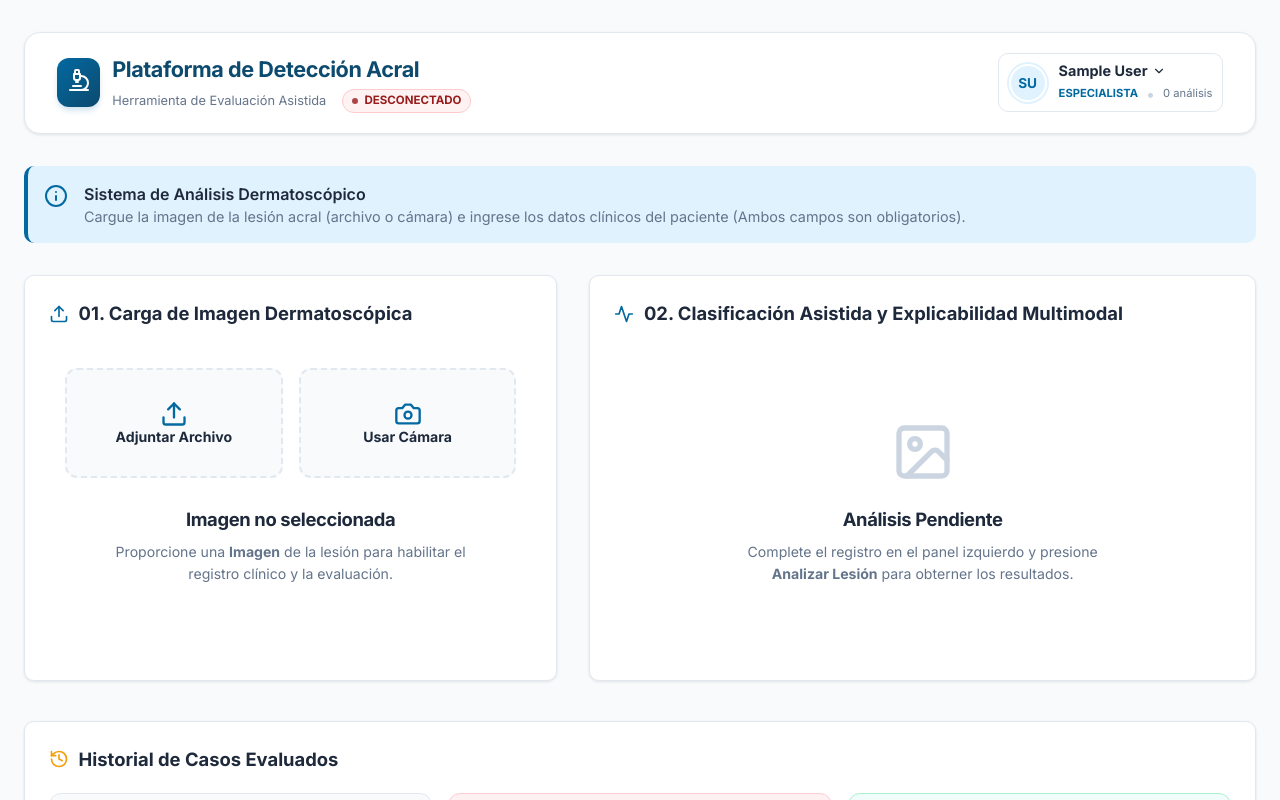
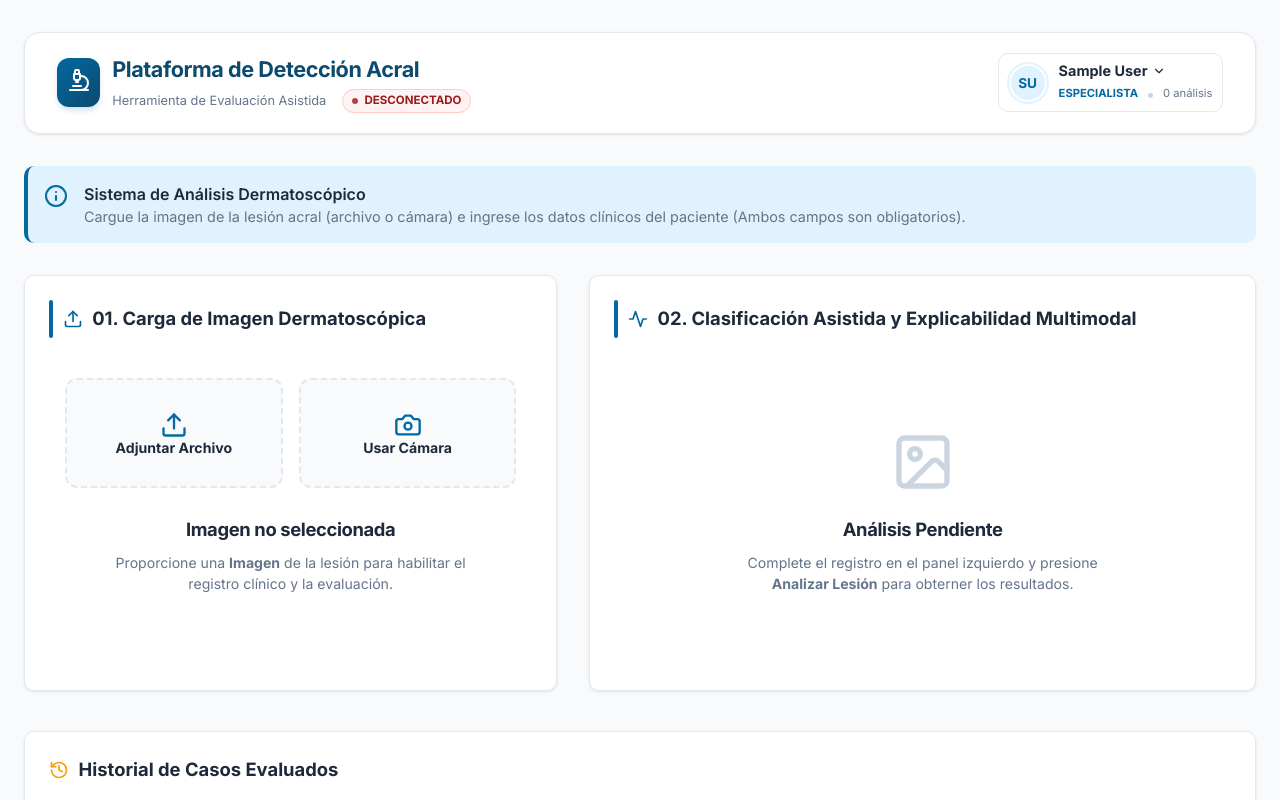
Before and after one commit to FrnklynUser/Frontend_Testing, a React (Vite) app: page / in a window 1280 px wide. Shown: the top 800 px of the page. Built offline with nearby package versions, Linux system fonts and the light colour scheme; no server answers; sample sign-in values are in the browser's storage.

Commit message:
feat: implement Dashboard page component with clinical form and build distribution files

```diff
--- a/src/pages/Dashboard.jsx
+++ b/src/pages/Dashboard.jsx
@@ -884,6 +884,7 @@ const Dashboard = () => {
         {/* Columna 1: Carga y Parámetros */}
         <div className="clean-card fade-in">
           <div className="section-header-title">
+            <span style={{ width: '4px', height: '38px', background: 'var(--primary)', borderRadius: '9px', display: 'inline-block', flexShrink: 0 }} />
             <Upload size={20} color="var(--primary)" />
             <span>01. Carga de Imagen Dermatoscópica</span>
           </div>
@@ -1181,6 +1182,7 @@ const Dashboard = () => {
         {/* Columna 2: Resultados Diagnósticos y Explicabilidad */}
         <div className="clean-card fade-in">
           <div className="section-header-title">
+            <span style={{ width: '4px', height: '38px', background: 'var(--primary)', borderRadius: '4px', display: 'inline-block', flexShrink: 0 }} />
             <Activity size={20} color="var(--primary)" />
             <span>02. Clasificación Asistida y Explicabilidad Multimodal</span>
           </div>
```
Also changed, not shown: 3 other files (tests, documents, lock files or other folders).
